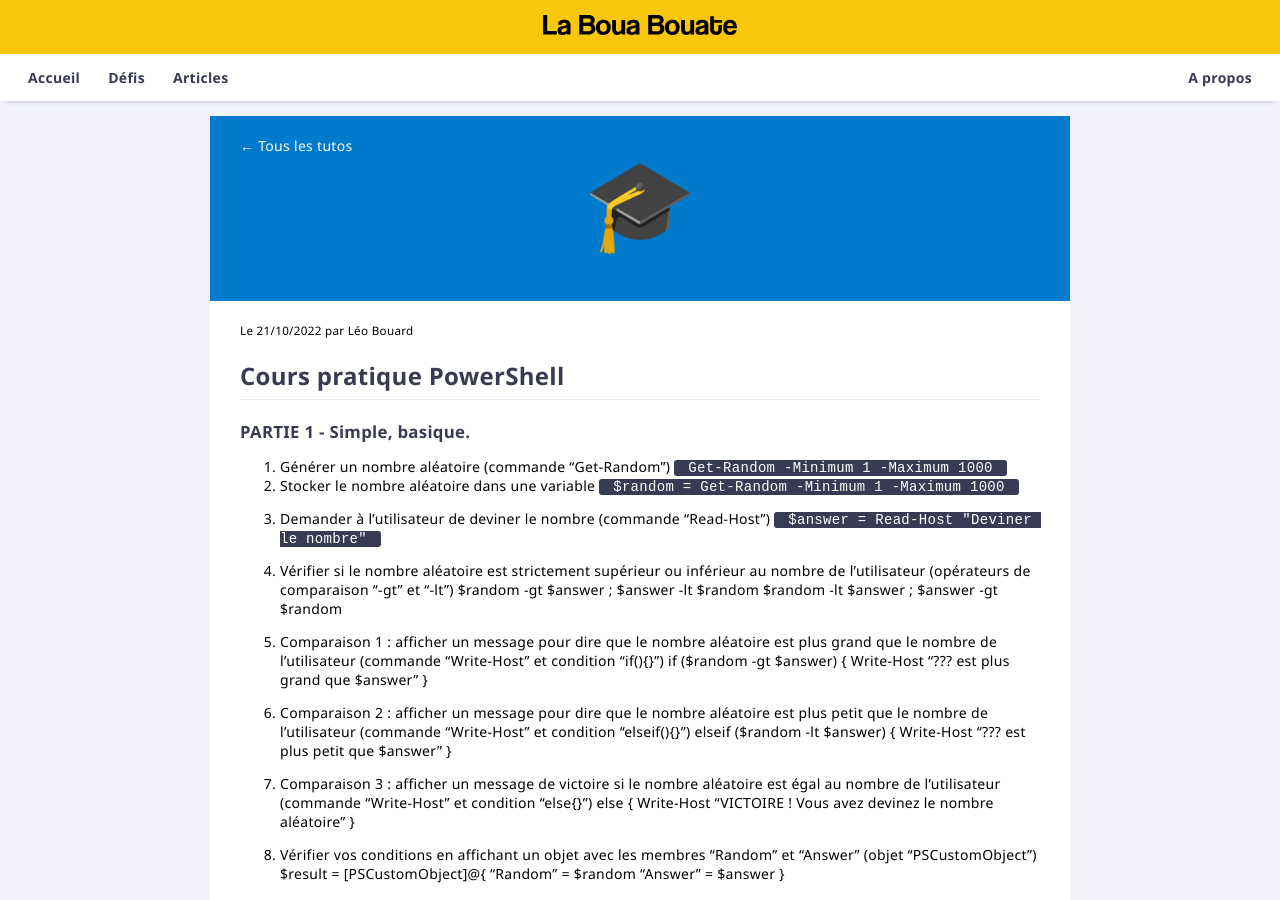
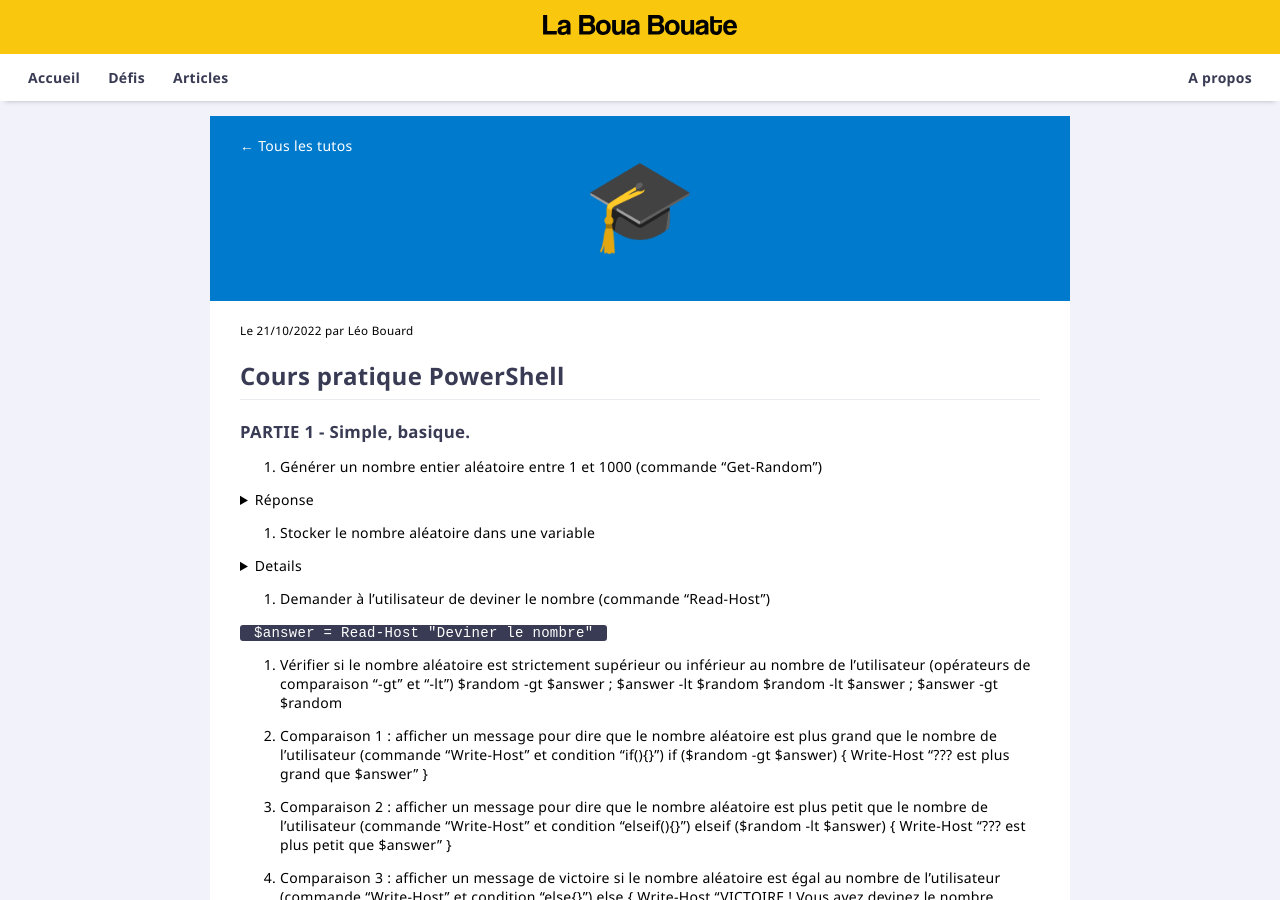
Before and after one commit to leobouard/leobouard.github.io, a Jekyll site: the page built from _posts/2022-10-21-cours-pratique-posh-0.md, in a window 1280 px wide and 900 px high. Built offline with Jekyll 4.4.1, drawn with Linux system fonts in a browser that asks for light colours.

Commit message:
Update 2022-10-21-cours-pratique-posh-0.md

```diff
--- a/_posts/2022-10-21-cours-pratique-posh-0.md
+++ b/_posts/2022-10-21-cours-pratique-posh-0.md
@@ -9,14 +9,24 @@ icon: 🎓
 
 ## PARTIE 1 - Simple, basique.
 
-1. Générer un nombre aléatoire (commande "Get-Random")
+1. Générer un nombre entier aléatoire entre 1 et 1000 (commande "Get-Random")
+
+<details>
+    <summary>Réponse</summary>
 `Get-Random -Minimum 1 -Maximum 1000`
+</details>
+
 2. Stocker le nombre aléatoire dans une variable
+
+<details>
 `$random = Get-Random -Minimum 1 -Maximum 1000`
-3. Demander à l'utilisateur de deviner le nombre (commande "Read-Host")
+</details>
+
+1. Demander à l'utilisateur de deviner le nombre (commande "Read-Host")
+
 `$answer = Read-Host "Deviner le nombre"`
 
-4. Vérifier si le nombre aléatoire est strictement supérieur ou inférieur au nombre de l'utilisateur (opérateurs de comparaison "-gt" et "-lt")
+1. Vérifier si le nombre aléatoire est strictement supérieur ou inférieur au nombre de l'utilisateur (opérateurs de comparaison "-gt" et "-lt")
 $random -gt $answer ; $answer -lt $random
 $random -lt $answer ; $answer -gt $random
 
```
